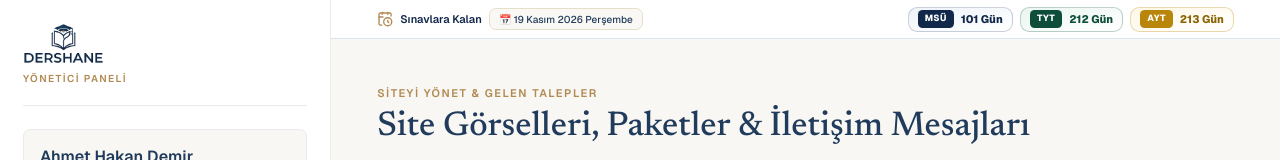
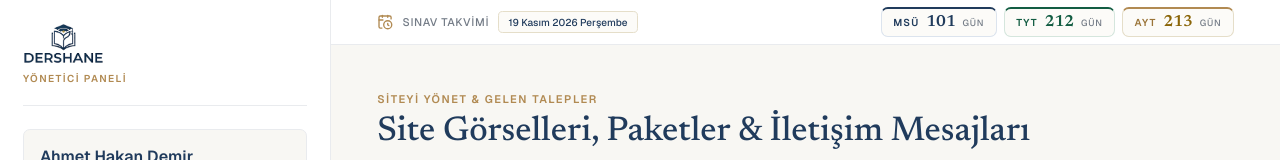
Before and after one commit to fatihhtaskesenn/dershane, a Next.js app: page /admin/content in a window 1280 px wide. Shown: the top 160 px of the page. Built offline with nearby package versions, Linux system fonts and the light colour scheme.

Commit message:
Sinav geri sayim kartlari editoryal ve daha klas tipografiye gecirildi

```diff
--- a/components/panel-sidebar.tsx
+++ b/components/panel-sidebar.tsx
@@ -20,24 +20,27 @@ const EXAM_COUNTDOWNS = [
     dateIso: "2027-02-28",
     dateLabel: "28 Şub 2027",
     cardClass:
-      "border-[#11284B]/20 bg-gradient-to-br from-[#EEF3F9] to-white text-[#11284B]",
-    tagClass: "bg-[#11284B] text-white",
+      "border-[#DCE4EE] border-t-2 border-t-[#203B5C] bg-[#FCFBF8] text-[#203B5C]",
+    tagClass: "text-[#203B5C]",
+    numberClass: "text-[#203B5C]",
   },
   {
     label: "TYT",
     dateIso: "2027-06-19",
     dateLabel: "19 Haz 2027",
     cardClass:
-      "border-[#0E4D3A]/25 bg-gradient-to-br from-[#EAF6F0] to-white text-[#0E4D3A]",
-    tagClass: "bg-[#0E4D3A] text-white",
+      "border-[#D5E6DD] border-t-2 border-t-[#135D43] bg-[#FCFBF8] text-[#135D43]",
+    tagClass: "text-[#135D43]",
+    numberClass: "text-[#135D43]",
   },
   {
     label: "AYT",
     dateIso: "2027-06-20",
     dateLabel: "20 Haz 2027",
     cardClass:
-      "border-[#B8860B]/30 bg-gradient-to-br from-[#FEF7E6] to-white text-[#8A6508]",
-    tagClass: "bg-[#B8860B] text-white",
+      "border-[#E5DEC9] border-t-2 border-t-[#B18A52] bg-[#FCFBF8] text-[#8A6508]",
+    tagClass: "text-[#9A7438]",
+    numberClass: "text-[#8A6508]",
   },
 ] as const;
 
@@ -214,14 +217,16 @@ export function PanelSidebar({
 
         {/* Exam Countdown Bar (MSÜ / TYT / AYT) + Today's Date (Fixed at top of page, scrolls naturally) */}
         {isAdmin ? (
-          <div className="border-b border-[#DCE4EE] bg-white/95 px-3 py-1.5 backdrop-blur-md sm:px-6 lg:px-10">
+          <div className="border-b border-[#E9EBEE] bg-[#FFFFFF] px-3 py-1.5 sm:px-6 lg:px-10">
             <div className="flex flex-wrap items-center justify-between gap-1.5 sm:gap-2">
-              <div className="flex items-center gap-1.5 text-[11px] font-semibold text-[#11284B]">
+              <div className="flex items-center gap-2 text-[11px] font-medium text-[#203B5C]">
                 <CalendarClock className="h-3.5 w-3.5 text-[#B18A52]" />
-                <span>Sınavlara Kalan</span>
+                <span className="tracking-[0.06em] uppercase text-[#737B86]">
+                  Sınav Takvimi
+                </span>
                 {todayLabel && (
-                  <span className="rounded-md border border-[#E5DEC9] bg-[#FAF8F5] px-1.5 py-0.5 text-[10px] font-medium text-[#203B5C] sm:px-2">
-                    📅 {todayLabel}
+                  <span className="rounded border border-[#E5DEC9] bg-[#FCFBF8] px-2 py-0.5 text-[10px] font-medium text-[#203B5C]">
+                    {todayLabel}
                   </span>
                 )}
               </div>
@@ -233,20 +238,23 @@ export function PanelSidebar({
                     <div
                       key={exam.label}
                       className={cn(
-                        "inline-flex items-center gap-1 rounded-lg border px-1.5 py-0.5 text-[10px] sm:gap-1.5 sm:px-2 sm:text-[11px]",
+                        "inline-flex items-baseline gap-1.5 rounded-md border px-2.5 py-0.5 text-[11px]",
                         exam.cardClass
                       )}
                     >
                       <span
                         className={cn(
-                          "rounded px-1 py-0.5 text-[9px] font-extrabold tracking-wider sm:px-1.5",
+                          "text-[10px] font-semibold tracking-[0.12em] uppercase",
                           exam.tagClass
                         )}
                       >
                         {exam.label}
                       </span>
-                      <span className="font-extrabold">
-                        {days !== null ? `${days} Gün` : "—"}
+                      <span className={cn("font-editorial text-sm font-semibold", exam.numberClass)}>
+                        {days !== null ? days : "—"}
+                      </span>
+                      <span className="text-[9px] font-medium tracking-[0.08em] uppercase text-[#737B86]">
+                        gün
                       </span>
                     </div>
                   );
@@ -255,16 +263,18 @@ export function PanelSidebar({
             </div>
           </div>
         ) : (
-          <div className="border-b border-[#DCE4EE] bg-white/95 px-3 py-2 shadow-2xs backdrop-blur-md sm:px-6 sm:py-4 lg:px-10 lg:py-5 lg:shadow-sm">
+          <div className="border-b border-[#E9EBEE] bg-[#FFFFFF] px-3 py-2 sm:px-6 sm:py-4 lg:px-10 lg:py-5">
             <div className="flex flex-col gap-2 sm:gap-3 xl:flex-row xl:items-center xl:justify-between">
-              <div className="flex flex-wrap items-center justify-between gap-2 xl:flex-col xl:items-start xl:justify-center xl:gap-2">
-                <div className="flex items-center gap-1.5 text-xs font-bold text-[#11284B] sm:gap-2.5 sm:text-base lg:text-lg">
-                  <CalendarClock className="h-4 w-4 text-[#B18A52] sm:h-6 sm:w-6" />
-                  <span>Sınavlara Kalan Süre</span>
+              <div className="flex flex-wrap items-center justify-between gap-2 xl:flex-col xl:items-start xl:justify-center xl:gap-1.5">
+                <div className="flex items-center gap-2 text-xs font-medium text-[#203B5C] sm:text-sm">
+                  <CalendarClock className="h-4 w-4 text-[#B18A52] sm:h-4.5 sm:w-4.5" />
+                  <span className="tracking-[0.12em] uppercase text-[#737B86]">
+                    Sınavlara Kalan Süre
+                  </span>
                 </div>
                 {todayLabel && (
-                  <span className="inline-flex items-center rounded-lg border border-[#E5DEC9] bg-[#FAF8F5] px-2 py-0.5 text-[10px] font-semibold text-[#203B5C] sm:rounded-xl sm:px-3.5 sm:py-1.5 sm:text-sm">
-                    📅 {todayLabel}
+                  <span className="inline-flex items-center rounded-md border border-[#E5DEC9] bg-[#FCFBF8] px-2.5 py-0.5 text-[10px] font-medium text-[#203B5C] sm:px-3 sm:py-1 sm:text-xs">
+                    {todayLabel}
                   </span>
                 )}
               </div>
@@ -276,29 +286,34 @@ export function PanelSidebar({
                     <div
                       key={exam.label}
                       className={cn(
-                        "flex flex-col items-center justify-between gap-1 rounded-xl border px-2 py-1.5 shadow-2xs sm:flex-row sm:gap-5 sm:rounded-2xl sm:border-2 sm:px-6 sm:py-4 sm:shadow-sm xl:min-w-[215px] xl:px-7 xl:py-5",
+                        "flex flex-col items-center justify-between gap-0.5 rounded-lg border px-2 py-1.5 sm:flex-row sm:gap-5 sm:px-6 sm:py-3.5 xl:min-w-[215px] xl:px-7 xl:py-4",
                         exam.cardClass
                       )}
                     >
-                      <div className="flex flex-col items-center gap-0.5 sm:items-start sm:gap-1">
+                      <div className="flex flex-col items-center gap-0.5 sm:items-start">
                         <span
                           className={cn(
-                            "rounded px-1.5 py-0.5 text-[10px] font-extrabold tracking-wider sm:rounded-lg sm:px-3 sm:py-1 sm:text-sm lg:text-base",
+                            "text-[10px] font-semibold tracking-[0.16em] uppercase sm:text-xs",
                             exam.tagClass
                           )}
                         >
                           {exam.label}
                         </span>
-                        <span className="hidden text-xs font-semibold opacity-80 sm:inline">
+                        <span className="hidden text-[11px] font-normal text-[#737B86] sm:inline">
                           {exam.dateLabel}
                         </span>
                       </div>
                       <div className="flex items-baseline gap-1 sm:gap-1.5">
-                        <span className="text-base font-black leading-none tracking-tight sm:text-4xl lg:text-[42px]">
+                        <span
+                          className={cn(
+                            "font-editorial text-lg font-semibold leading-none tracking-tight sm:text-4xl lg:text-[42px]",
+                            exam.numberClass
+                          )}
+                        >
                           {days !== null ? days : "—"}
                         </span>
-                        <span className="text-[10px] font-bold uppercase opacity-80 sm:text-sm lg:text-base">
-                          Gün
+                        <span className="text-[9px] font-medium tracking-[0.12em] uppercase text-[#737B86] sm:text-xs">
+                          gün
                         </span>
                       </div>
                     </div>
```
